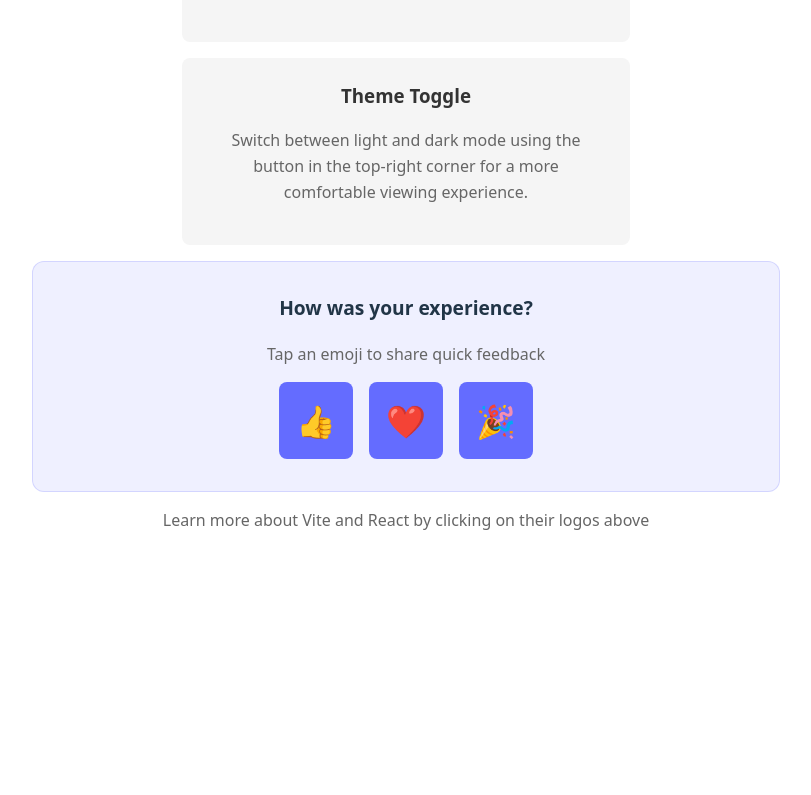
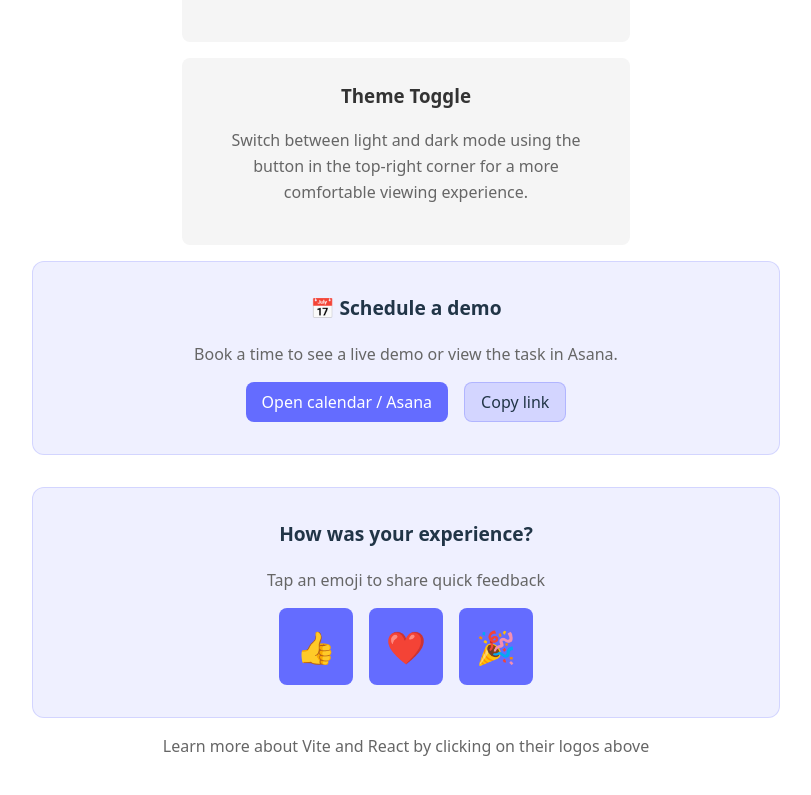
Before and after one commit to midgleylucy/relbot-test, a React (Vite) app: page / in a window 1280 px wide. Shown: the part 729-1524 px from the top of the page, without its empty margins (234-1045 px from the left). Before the commit the page ends 1309 px from the top, so only its background shows below. Built offline with nearby package versions, Linux system fonts and the light colour scheme.

Commit message:
add calnder link

```diff
--- a/src/App.css
+++ b/src/App.css
@@ -101,6 +101,50 @@
   }
 }
 
+.calendar-card h3 {
+  margin-top: 0;
+  font-size: 1.2em;
+}
+.calendar-description {
+  color: #666;
+  margin-bottom: 1rem;
+}
+.calendar-actions {
+  display: flex;
+  gap: 1rem;
+  justify-content: center;
+  flex-wrap: wrap;
+}
+.calendar-link-btn {
+  padding: 0.5em 1em;
+  background: #646cff;
+  color: white;
+  border-radius: 8px;
+  text-decoration: none;
+  font-weight: 500;
+  transition: background 0.2s;
+}
+.calendar-link-btn:hover {
+  background: #535bf2;
+}
+.copy-calendar-btn {
+  padding: 0.5em 1em;
+  background: rgba(100, 108, 255, 0.2);
+  border: 1px solid rgba(100, 108, 255, 0.3);
+  border-radius: 8px;
+  color: inherit;
+  font-weight: 500;
+  cursor: pointer;
+  transition: all 0.2s;
+}
+.copy-calendar-btn:hover {
+  background: rgba(100, 108, 255, 0.3);
+}
+
+.feedback-card {
+  margin-top: 2rem;
+}
+
 .feedback-card h3 {
   margin-top: 0;
   font-size: 1.2em;
--- a/src/App.jsx
+++ b/src/App.jsx
@@ -10,10 +10,14 @@ const FEEDBACK_OPTIONS = [
   { emoji: '🎉', label: 'Exciting' },
 ]
 
+// Replace with your Asana task or calendar booking link
+const CALENDAR_LINK = 'https://app.asana.com/0/0/0'
+
 function App() {
   const [count, setCount] = useState(0)
   const [feedback, setFeedback] = useState(null)
   const [showCopiedToast, setShowCopiedToast] = useState(false)
+  const [showCalendarToast, setShowCalendarToast] = useState(false)
   const [isDarkMode, setIsDarkMode] = useState(
     () => window.matchMedia('(prefers-color-scheme: dark)').matches
   )
@@ -30,9 +34,19 @@ function App() {
       setShowCopiedToast(true)
       setTimeout(() => setShowCopiedToast(false), 2000)
     } catch {
-      // Fallback for older browsers
       setShowCopiedToast(true)
       setTimeout(() => setShowCopiedToast(false), 2000)
+    }
+  }
+
+  const copyCalendarLink = async () => {
+    try {
+      await navigator.clipboard.writeText(CALENDAR_LINK)
+      setShowCalendarToast(true)
+      setTimeout(() => setShowCalendarToast(false), 2000)
+    } catch {
+      setShowCalendarToast(true)
+      setTimeout(() => setShowCalendarToast(false), 2000)
     }
   }
 
@@ -49,6 +63,11 @@ function App() {
       {showCopiedToast && (
         <div className="toast" role="status">
           Link copied to clipboard!
+        </div>
+      )}
+      {showCalendarToast && (
+        <div className="toast" role="status">
+          Calendar link copied!
         </div>
       )}
       <div>
@@ -82,6 +101,29 @@ function App() {
         title="Theme Toggle"
         description="Switch between light and dark mode using the button in the top-right corner for a more comfortable viewing experience."
       />
+      <div className="calendar-card card">
+        <h3>📅 Schedule a demo</h3>
+        <p className="calendar-description">
+          Book a time to see a live demo or view the task in Asana.
+        </p>
+        <div className="calendar-actions">
+          <a
+            href={CALENDAR_LINK}
+            target="_blank"
+            rel="noopener noreferrer"
+            className="calendar-link-btn"
+          >
+            Open calendar / Asana
+          </a>
+          <button
+            className="copy-calendar-btn"
+            onClick={copyCalendarLink}
+            aria-label="Copy calendar link"
+          >
+            Copy link
+          </button>
+        </div>
+      </div>
       <div className="feedback-card card">
         <h3>How was your experience?</h3>
         <p className="feedback-prompt">Tap an emoji to share quick feedback</p>
--- a/src/index.css
+++ b/src/index.css
@@ -25,7 +25,8 @@
 [data-theme="light"] .subtitle,
 [data-theme="light"] .info-text,
 [data-theme="light"] .read-the-docs,
-[data-theme="light"] .feedback-prompt {
+[data-theme="light"] .feedback-prompt,
+[data-theme="light"] .calendar-description {
   color: #666;
 }
 
@@ -37,7 +38,8 @@
 [data-theme="dark"] .subtitle,
 [data-theme="dark"] .info-text,
 [data-theme="dark"] .read-the-docs,
-[data-theme="dark"] .feedback-prompt {
+[data-theme="dark"] .feedback-prompt,
+[data-theme="dark"] .calendar-description {
   color: #888;
 }
 
```
